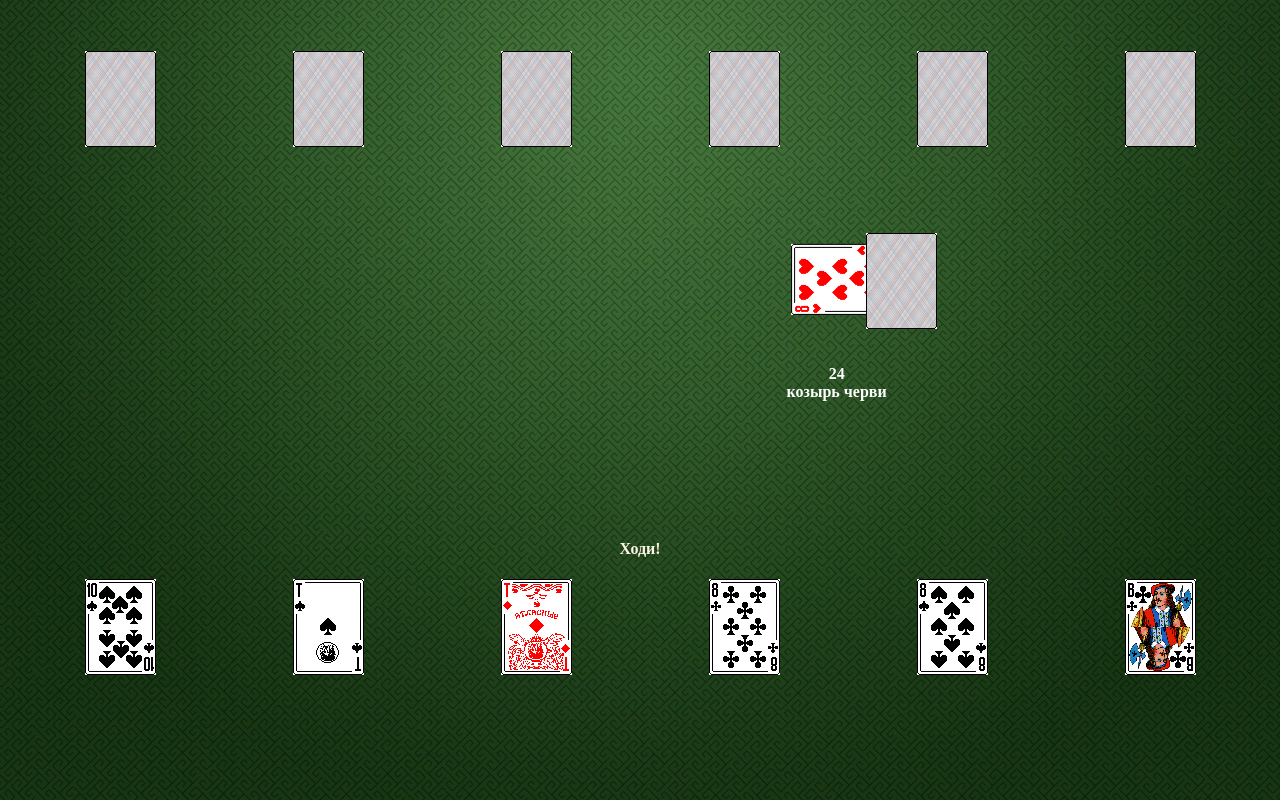
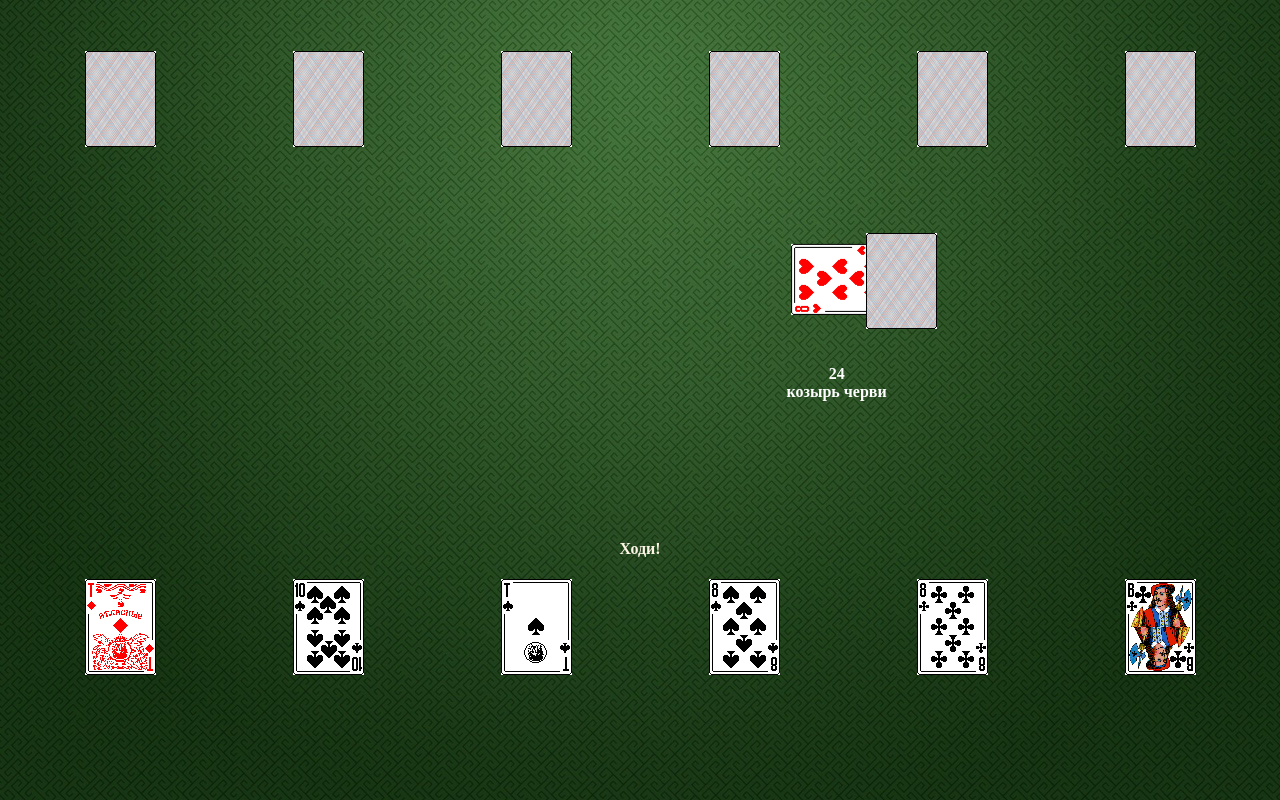
Before and after one commit to AlexandrAkimov/durak-game, a Svelte app: page / in a window 1280 px wide. Built offline with nearby package versions, Linux system fonts and the light colour scheme.

Commit message:
add sort

```diff
--- a/src/App.svelte
+++ b/src/App.svelte
@@ -21,6 +21,13 @@
 
   function start() {
     bankCards.set(shuffle(cards));
+    console.log($bankCards);
+
+    var valueArr = $bankCards.map(function(item){ return item.img });
+    var isDuplicate = valueArr.some(function(item, idx){
+      return valueArr.indexOf(item) != idx
+    });
+    console.log(isDuplicate);
     hisCards.set($bankCards.slice(-6));
     meCards.set($bankCards.slice(24, 30));
     bankCards.set($bankCards.slice(0, 24));
--- a/src/page-elements/Me.svelte
+++ b/src/page-elements/Me.svelte
@@ -10,6 +10,12 @@
   export let kozyr = "";
   const dispatch = createEventDispatcher();
   const notifications = getContext("notifications");
+  const sort = (arr) => {
+    const sortType = arr.sort((a, b) => a.type.localeCompare(b.type));
+    const kos = sortType.filter(c => c.type === kozyr)
+    const nokos = sortType.filter(c => c.type !== kozyr)
+    return [...nokos, ...kos]
+  }
   const handleSelect = (card) => {
     if (attackCard && me) {
       if (card.type === kozyr) {
@@ -43,7 +49,7 @@
     <h4>{!me ? 'Ходи!' : 'Отбивайся!'}</h4>
   </div>
   <div class="cards">
-    {#each cards as card, i}
+    {#each sort(cards) as card, i}
       <div on:click={() => handleSelect(card)}>
         <img src={card.img} alt={cards.type + i} />
       </div>
```
Also changed, not shown: 3 other files (tests, documents, lock files or other folders).
